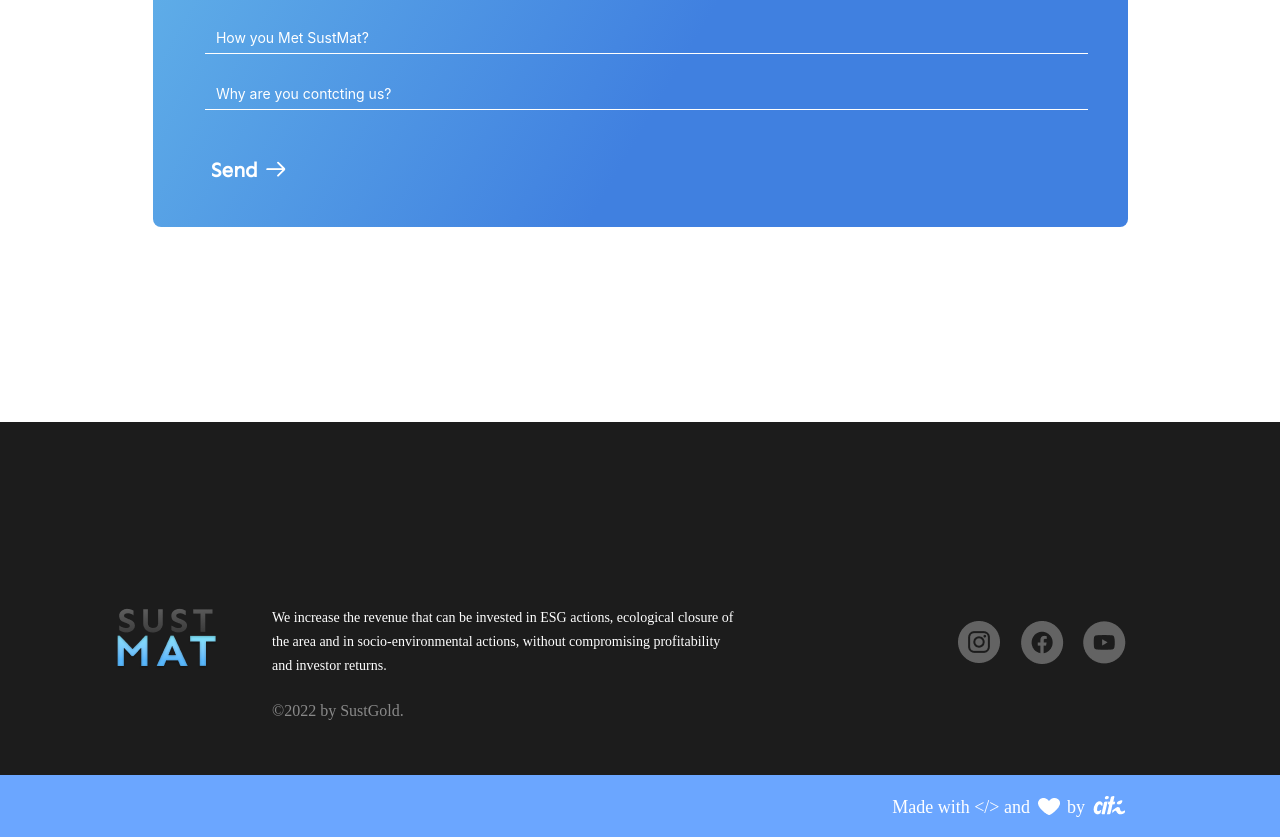
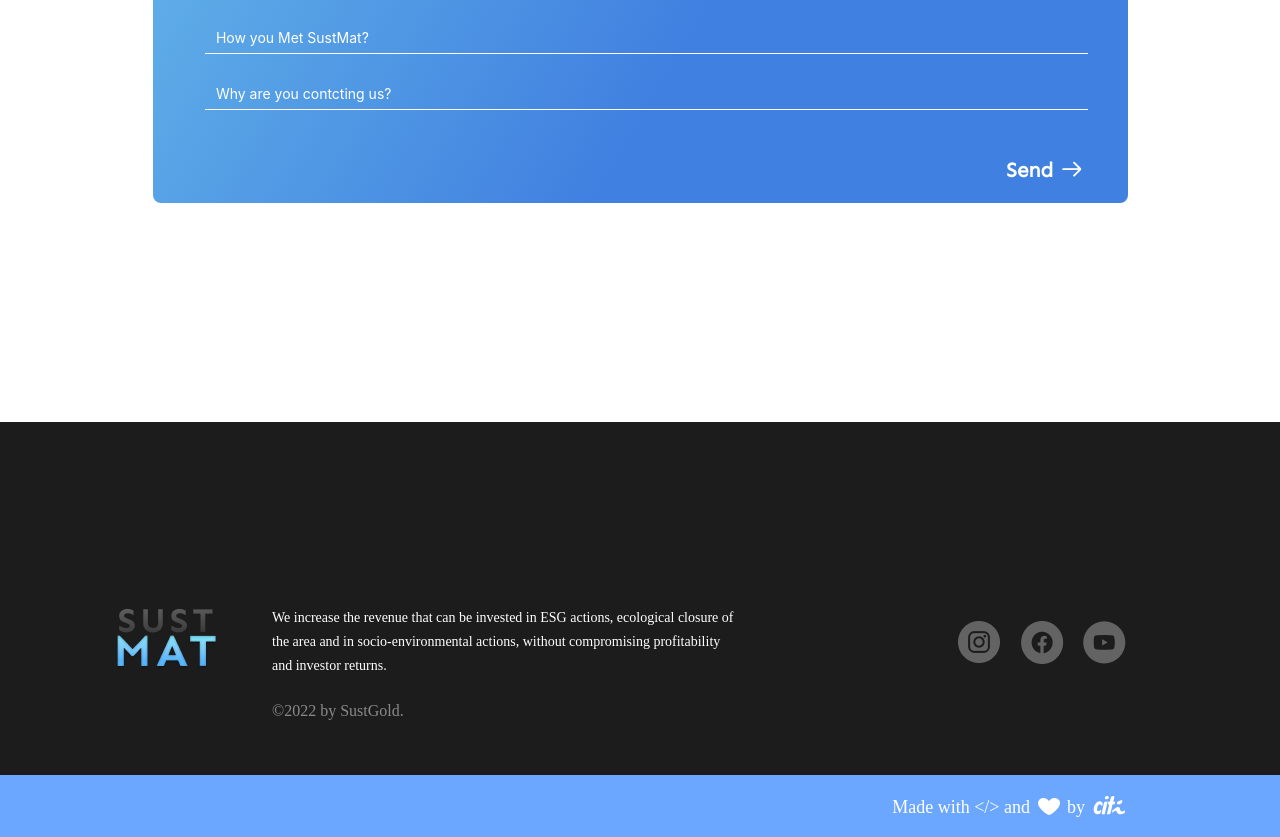
Before and after one commit to citi-onboarding/sustmat-one-page, a React (Create React App) app in the folder client/: page / in a window 1280 px wide. Shown: the part 2740-3577 px from the top of the page. Built offline with nearby package versions, Linux system fonts and the light colour scheme; no server answers.

Commit message:
fixed contact

```diff
--- a/client/src/pages/contact/index.tsx
+++ b/client/src/pages/contact/index.tsx
@@ -34,10 +34,20 @@ export const ContactUs = () => {
 
     const getContact = async (e: { preventDefault: () => void }) => {
         try {
+            if(name && phone && email && messageHowYouMet && messageWhyAreYouInContact){
                 e.preventDefault();
                 await api.post('email', {name, email, messageHowYouMet, messageWhyAreYouInContact, phone});
                 console.log('success')
                 showModal();
+                setName("");
+                setEmail("");
+                setMessageHowYouMet("");
+                setPhone("");
+                setmessageWhyAreYouInContact("")
+            }
+            else{
+                alert('Preencha os campos!')
+            }
         } catch (error) {
             console.log(error);
             alert('Ocorreu um erro, tente novamente.')
@@ -50,6 +60,7 @@ export const ContactUs = () => {
         <Container id="ContactUs">
             <Title>Talk to us</Title>
             <Form
+
                 name="basic"
                 onFinish={getContact}
                 autoComplete="on"
@@ -124,13 +135,10 @@ export const ContactUs = () => {
                     />
                 </Form.Item>
 
-                <Form.Item style={{ alignSelf: 'flex-end' }}>
-                    <SendContainer onClick={getContact}>
+                <SendContainer type="submit" onClick={getContact}>
                     <SendWord>Send</SendWord>
                     <Image src={SendIcon} />
                 </SendContainer>
-                </Form.Item>
-
             </Form>
 
 
```
Also changed, not shown: 2 other files (tests, documents, lock files or other folders). Lines whose indentation alone changed are shown as unchanged.
